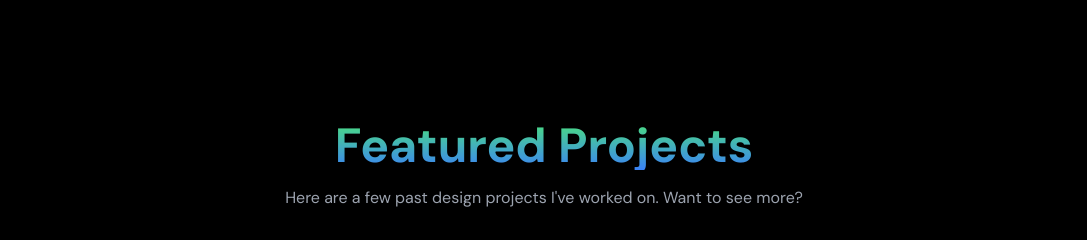
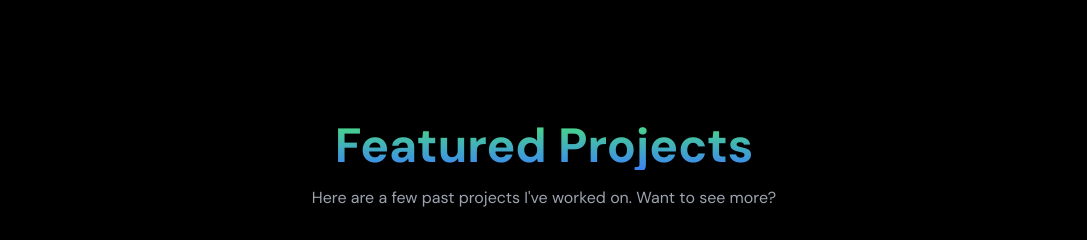
Before and after one commit to RadityaFiqa/portofolio, a Next.js app: page / in a window 1280 px wide. Shown: the part 846-1086 px from the top of the page, without its empty margins (96-1183 px from the left). Built offline with nearby package versions, Linux system fonts and the light colour scheme.

Commit message:
project enhancement

```diff
--- a/components/Home/Project.tsx
+++ b/components/Home/Project.tsx
@@ -27,7 +27,7 @@ export default function ProjectSection({ projects }: ProjectProps) {
       </h1>
 
       <p className="text-gray-400 text-mute mb-8 text-center">
-        Here are a few past design projects I've worked on. Want to see more?
+        Here are a few past projects I've worked on. Want to see more?
       </p>
 
       <motion.div
```
